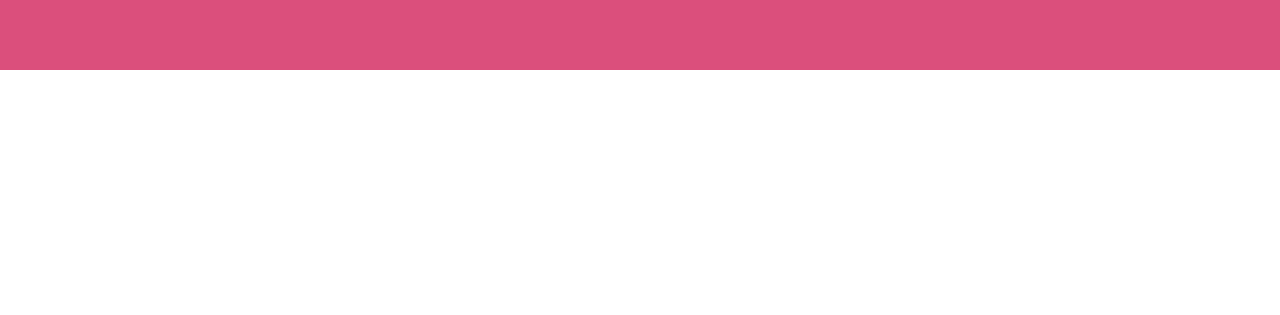
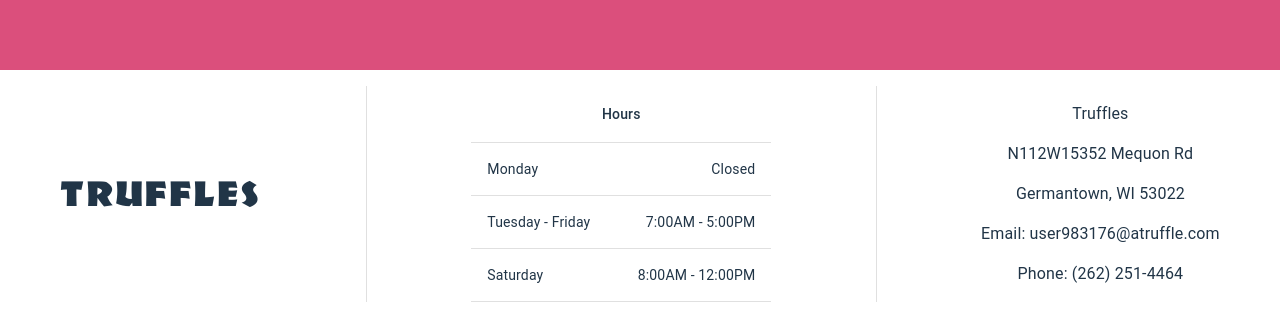
Before and after one commit to p-fassbender/atruffle-redesign-unofficial, a React (Vite) app: page /about in a window 1280 px wide. Shown: the part 531-846 px from the top of the page. Before the commit the page ends 800 px from the top, so only its background shows below. Built offline with nearby package versions, Linux system fonts and the light colour scheme.

Commit message:
created footer component including logo, hours of operation, and address

```diff
--- a/src/App.jsx
+++ b/src/App.jsx
@@ -3,6 +3,7 @@ import './App.css'
 import { createTheme, ThemeProvider } from '@mui/material';
 import { Navbar } from './components/Navbar';
 import { Hero } from './components/Hero';
+import { Footer } from './components/Footer';
 
 const theme = createTheme({
     palette: {
@@ -16,7 +17,7 @@ const theme = createTheme({
     typography: {
         logo: {
             fontFamily: 'JungleFever',
-            fontSize: '2.3rem',
+            fontSize: '2.17rem',
             letterSpacing: '.2rem',
         }
     },
@@ -37,6 +38,7 @@ function App() {
             <ThemeProvider theme={theme}>
                 <Navbar />
                 <Hero />
+                <Footer />
             </ThemeProvider>
         </>
     )
--- /dev/null
+++ b/src/components/Footer.jsx
@@ -0,0 +1,73 @@
+import { Divider, Stack, TableContainer, Table, TableHead, TableBody, TableCell, TableRow, Typography } from '@mui/material'
+import React from 'react'
+
+export const Footer = () => {
+    return (
+        <Stack
+            component={'footer'}
+            direction={{ xs: 'column', md: 'row' }}
+            spacing={2}
+            p={2}
+            sx={{
+                justifyContent: 'space-around',
+                alignItems: 'center'
+            }}
+        >
+            <Stack
+                spacing={2}
+                sx={{
+                    justifyContent: 'center',
+                    alignItems: 'center'
+                }}
+            >
+                <Typography variant='logo'>
+                    TRUFFLES
+                </Typography>
+            </Stack>
+
+            <Divider variant='middle' orientation='vertical' flexItem sx={{ display: { xs: 'none', md: 'flex' } }} />
+            <Divider variant='middle' orientation='horizontal' flexItem sx={{ display: { xs: 'flex', md: 'none' } }} />
+
+            <TableContainer sx={{ maxWidth: '300px' }}>
+                <Table>
+                    <TableHead>
+                        <TableRow>
+                            <TableCell align='center' colSpan={2}>Hours</TableCell>
+                        </TableRow>
+                    </TableHead>
+                    <TableBody>
+                        <TableRow>
+                            <TableCell>Monday</TableCell>
+                            <TableCell align='right'>Closed</TableCell>
+                        </TableRow>
+                        <TableRow>
+                            <TableCell>Tuesday - Friday</TableCell>
+                            <TableCell align='right'>7:00AM - 5:00PM</TableCell>
+                        </TableRow>
+                        <TableRow>
+                            <TableCell>Saturday</TableCell>
+                            <TableCell align='right'>8:00AM - 12:00PM</TableCell>
+                        </TableRow>
+                    </TableBody>
+                </Table>
+            </TableContainer>
+
+            <Divider variant='middle' orientation='vertical' flexItem sx={{ display: { xs: 'none', md: 'flex' } }} />
+            <Divider variant='middle' orientation='horizontal' flexItem sx={{ display: { xs: 'flex', md: 'none' } }} />
+
+            <Stack
+                spacing={2}
+                sx={{
+                    justifyContent: 'center',
+                    alignItems: 'center'
+                }}
+            >
+                <Typography>Truffles</Typography>
+                <Typography>N112W15352 Mequon Rd</Typography>
+                <Typography>Germantown, WI 53022</Typography>
+                <Typography>Email: user983176@atruffle.com</Typography>
+                <Typography>Phone: (262) 251-4464</Typography>
+            </Stack>
+        </Stack>
+    )
+}
--- a/src/components/Hero.jsx
+++ b/src/components/Hero.jsx
@@ -4,7 +4,6 @@ import { Stack, Typography, Button } from '@mui/material'
 
 export const Hero = () => {
     return (
-        <>
         <Stack
             direction={{ xs: 'column', md: 'row' }}
             spacing={2}
@@ -34,6 +33,5 @@ export const Hero = () => {
                 </Button>
             </Stack>
         </Stack>
-        </>
     )
 }
--- a/src/components/Navbar.jsx
+++ b/src/components/Navbar.jsx
@@ -1,7 +1,6 @@
 import React, { useState } from 'react'
 import { AppBar, Toolbar, IconButton, Typography, Box, Button, Menu, MenuItem, Container } from '@mui/material'
 
-import CakeIcon from '@mui/icons-material/Cake';
 import KeyboardArrowDownIcon from '@mui/icons-material/KeyboardArrowDown';
 import MenuIcon from '@mui/icons-material/Menu';
 
--- a/src/index.css
+++ b/src/index.css
@@ -28,6 +28,10 @@ body {
     min-height: 100vh;
 }
 
+.MuiTableCell-root {
+    color: inherit !important;
+}
+
 @media (prefers-color-scheme: light) {
     :root {
         color: #213547;
```
Lines whose indentation alone changed are shown as unchanged.
